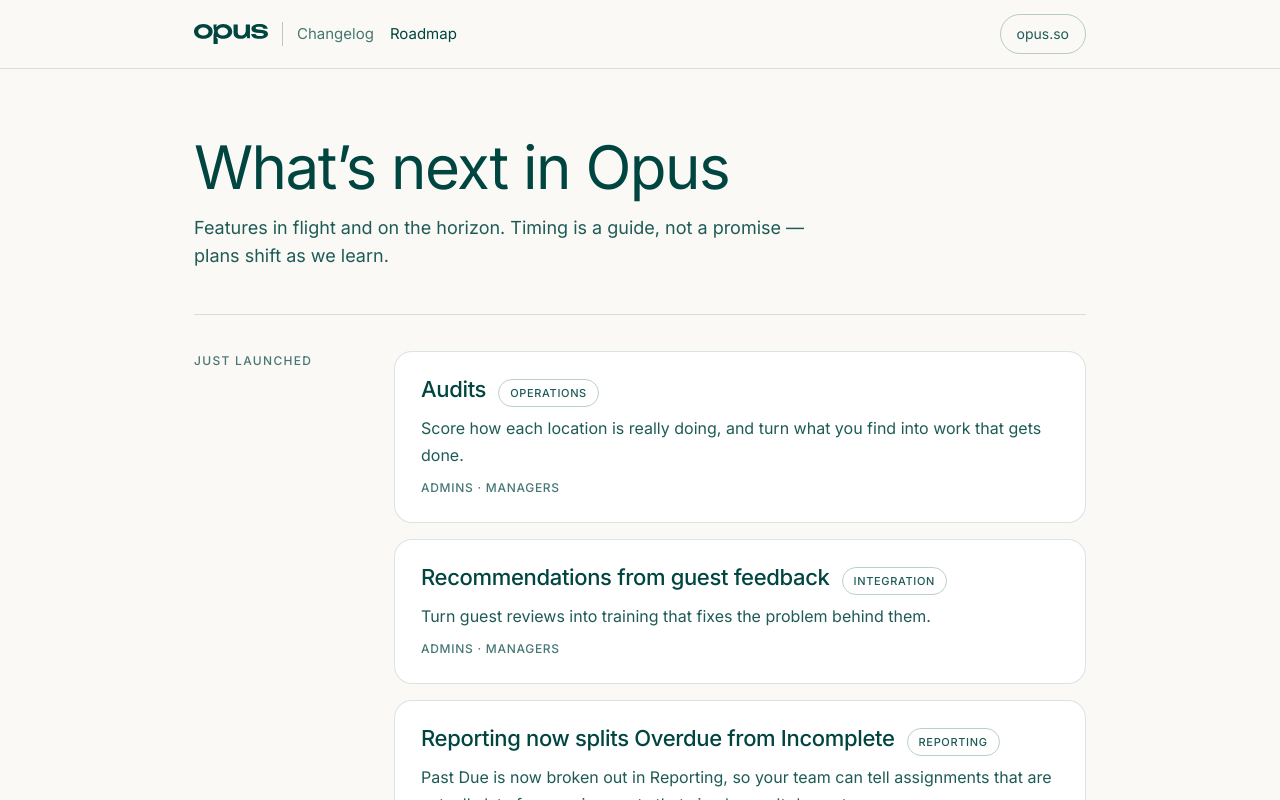
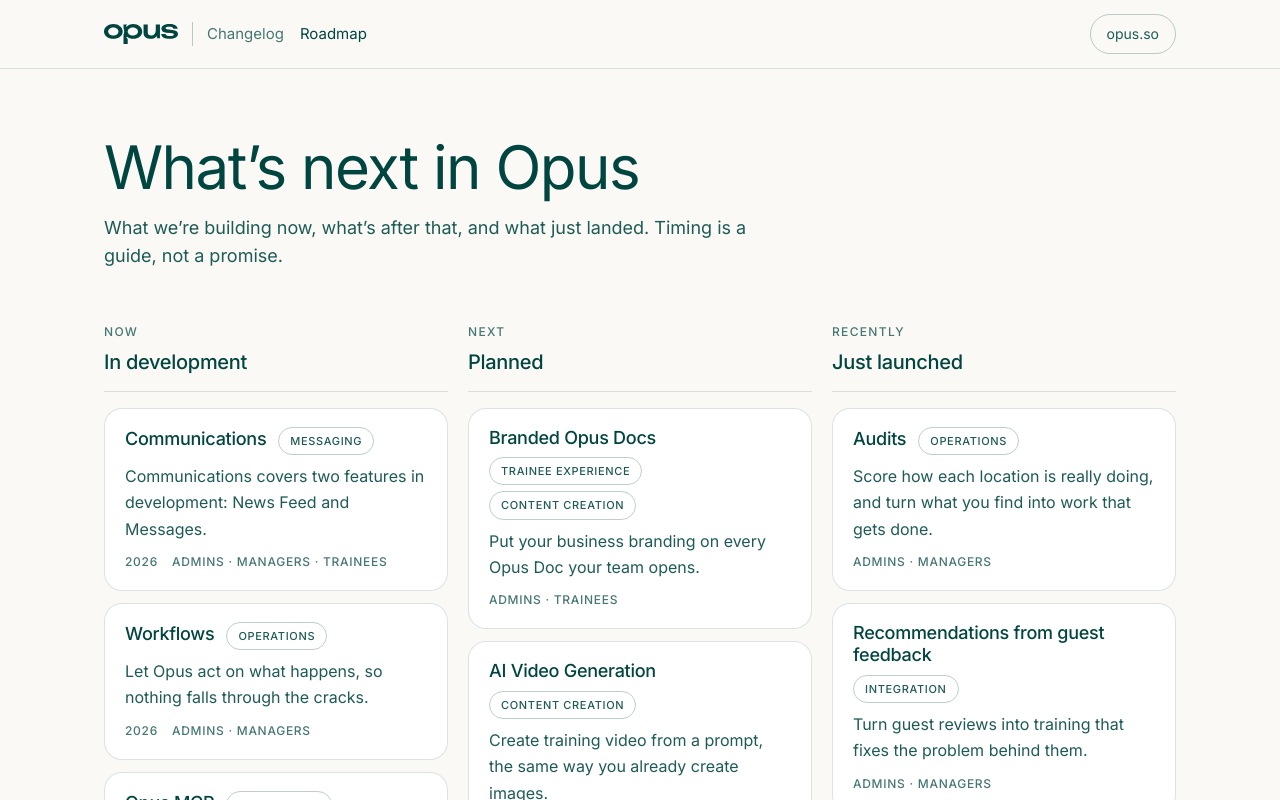
Before and after one commit to opus-training/changelog, a Next.js app: page /roadmap in a window 1280 px wide. Shown: the top 800 px of the page. Built offline with nearby package versions, Linux system fonts and the light colour scheme.

Commit message:
Show the roadmap as a Now Next Recently board

```diff
--- a/next.config.ts
+++ b/next.config.ts
@@ -2,6 +2,7 @@
 
 const nextConfig: NextConfig = {
   trailingSlash: true,
+  allowedDevOrigins: ["*.opus-dev.ngrok.app"],
 };
 
 export default nextConfig;
--- a/src/app/globals.css
+++ b/src/app/globals.css
@@ -215,6 +215,7 @@
 /* ── Entry card ─────────────────────────────────────────────────────────── */
 
 .row {
+  position: relative;
   background: var(--surface);
   border: 1px solid var(--rule);
   border-radius: var(--radius-card);
@@ -252,6 +253,12 @@
   transition: background-size 0.2s ease;
 }
 
+.row-title a::after {
+  content: "";
+  position: absolute;
+  inset: 0;
+}
+
 .row:hover .row-title a {
   background-size: 100% 1px;
 }
@@ -275,6 +282,61 @@
 
 .entry > .row-meta {
   margin: 10px 0 26px;
+}
+
+.board {
+  display: grid;
+  grid-template-columns: repeat(3, minmax(0, 1fr));
+  gap: 20px;
+  padding: 8px 0 56px;
+}
+
+.board-col-head {
+  margin: 0 0 16px;
+  padding-bottom: 12px;
+  border-bottom: 1px solid var(--rule);
+}
+
+.board-col-when {
+  margin: 0 0 4px;
+  font-size: 12px;
+  font-weight: 500;
+  letter-spacing: 0.11em;
+  text-transform: uppercase;
+  color: var(--ink-faint);
+}
+
+.board-col-title {
+  margin: 0;
+  font-family: var(--font-display);
+  font-weight: 500;
+  font-size: 20px;
+  letter-spacing: -0.015em;
+}
+
+.board-cards {
+  display: flex;
+  flex-direction: column;
+  gap: 12px;
+}
+
+.board .row {
+  padding: 18px 20px;
+}
+
+.board .row-title {
+  font-size: 18px;
+}
+
+.board .row-excerpt {
+  display: -webkit-box;
+  -webkit-line-clamp: 3;
+  -webkit-box-orient: vertical;
+  overflow: hidden;
+}
+
+body:has(.board) .wrap {
+  max-width: 1120px;
 }
 
 /* ── Tags ───────────────────────────────────────────────────────────────── */
@@ -523,6 +585,15 @@
     display: none;
   }
 
+  .board {
+    grid-template-columns: 1fr;
+    gap: 32px;
+  }
+
+  .board-col-head {
+    position: static;
+  }
+
   .footer-note {
     margin-left: 0;
   }
--- a/src/app/roadmap/page.tsx
+++ b/src/app/roadmap/page.tsx
@@ -15,14 +15,18 @@
       <div className="page-head">
         <h1 className="page-title">What&rsquo;s next in Opus</h1>
         <p className="page-sub">
-          Features in flight and on the horizon. Timing is a guide, not a
-          promise &mdash; plans shift as we learn.
+          What we&rsquo;re building now, what&rsquo;s after that, and what just
+          landed. Timing is a guide, not a promise.
         </p>
       </div>
+      <div className="board">
         {groups.map((group) => (
-        <section className="release" id={group.id} key={group.id}>
-          <h2 className="release-date">{group.label}</h2>
-          <div className="release-items">
+          <section className="board-col" id={group.id} key={group.id}>
+            <header className="board-col-head">
+              <p className="board-col-when">{group.when}</p>
+              <h2 className="board-col-title">{group.label}</h2>
+            </header>
+            <div className="board-cards">
               {group.items.map((item) => (
                 <article className="row" key={item.url}>
                   <div className="row-head">
@@ -45,6 +49,7 @@
             </div>
           </section>
         ))}
+      </div>
     </>
   );
 }
--- a/src/lib/roadmap.ts
+++ b/src/lib/roadmap.ts
@@ -19,10 +19,14 @@
   url: string;
 };
 
-export const STATUS_GROUPS: { id: RoadmapStatus; label: string }[] = [
-  { id: "just-launched", label: "Just launched" },
-  { id: "in-development", label: "In development" },
-  { id: "planned", label: "Planned" },
+export const STATUS_GROUPS: {
+  id: RoadmapStatus;
+  label: string;
+  when: string;
+}[] = [
+  { id: "in-development", label: "In development", when: "Now" },
+  { id: "planned", label: "Planned", when: "Next" },
+  { id: "just-launched", label: "Just launched", when: "Recently" },
 ];
 
 const ROADMAP_DIR = path.join(process.cwd(), "_roadmap");
@@ -96,6 +100,7 @@
 export type StatusGroup = {
   id: RoadmapStatus;
   label: string;
+  when: string;
   items: RoadmapItem[];
 };
 
```
Lines whose indentation alone changed are shown as unchanged.
